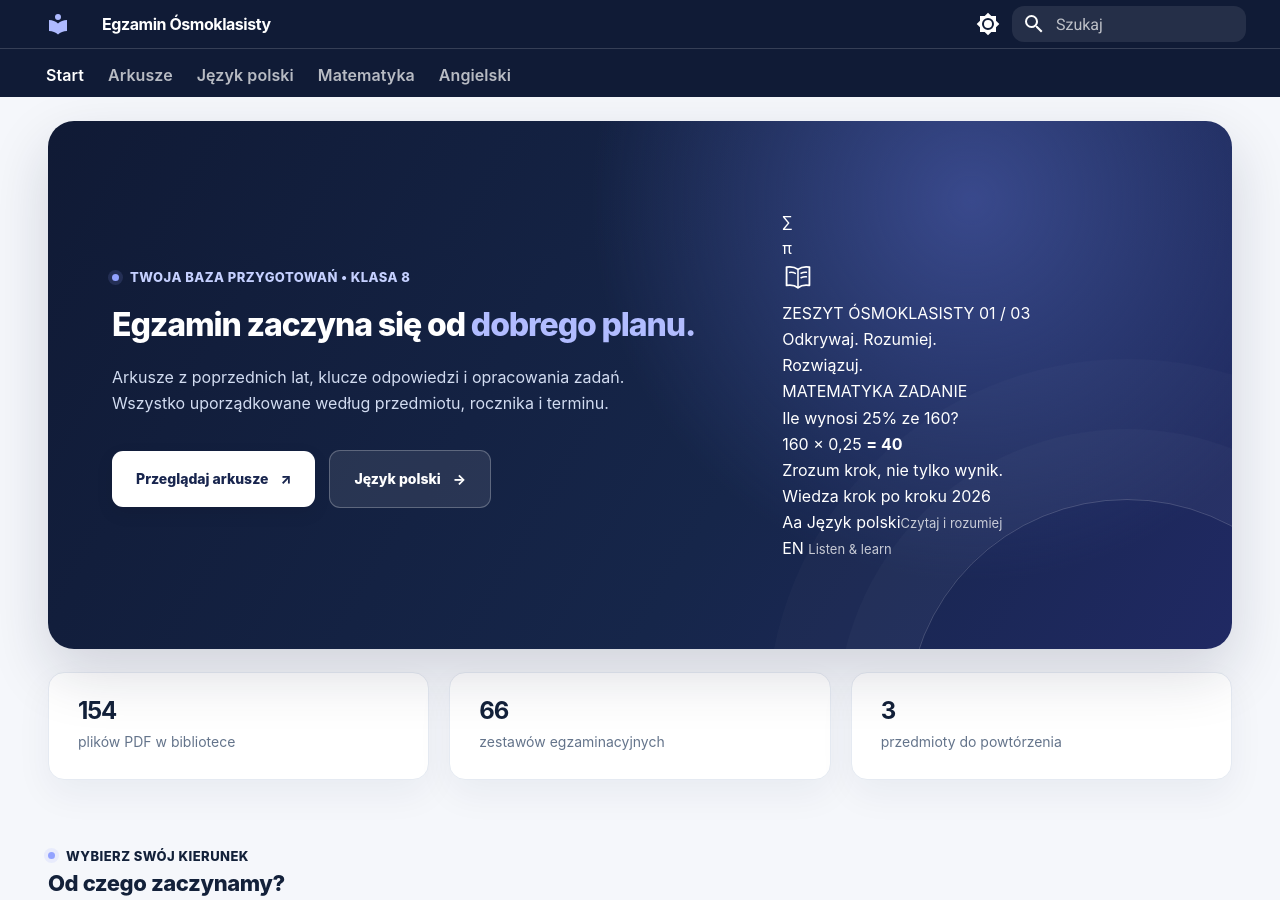
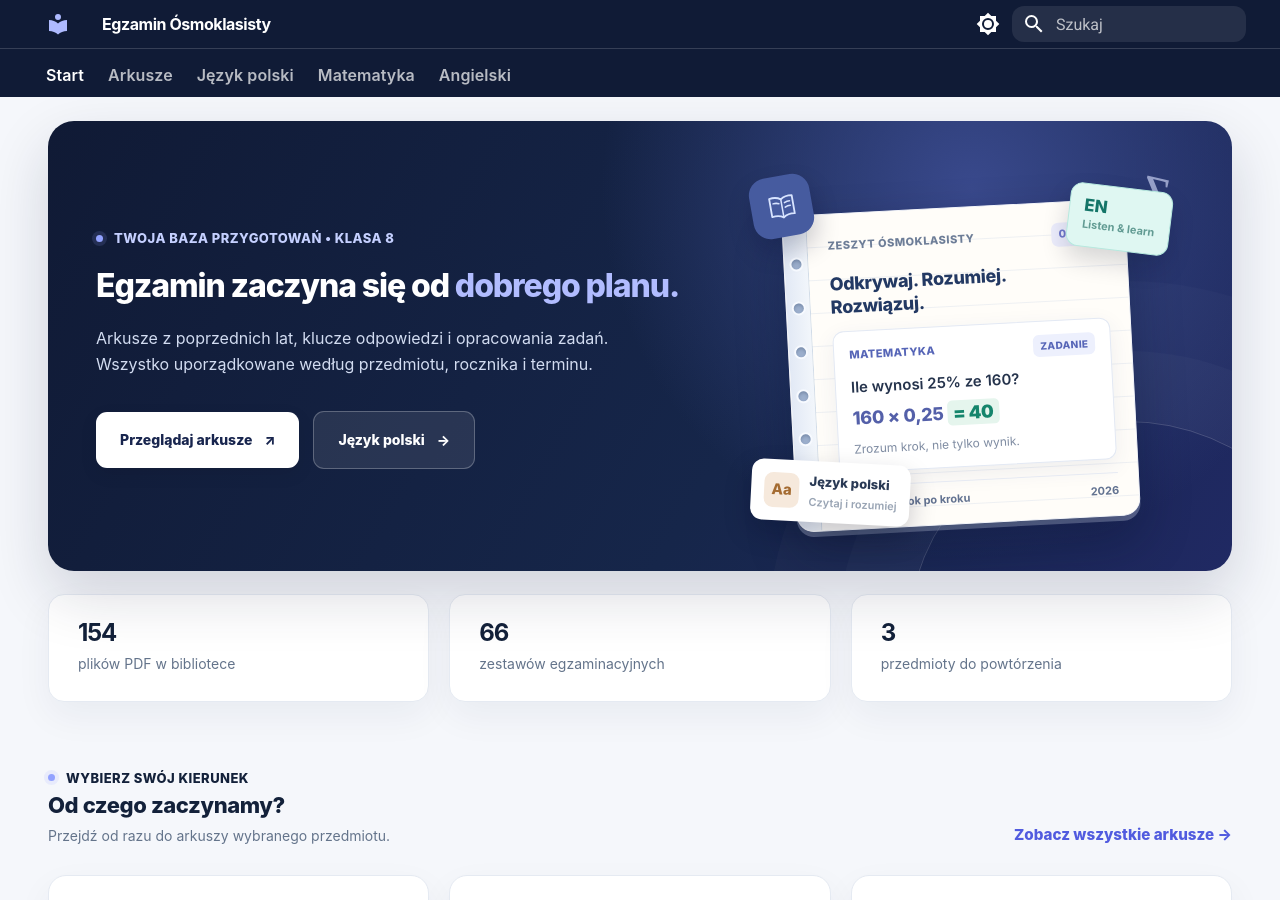
Before and after one commit to dchorazkiewicz/Egzamin_8K_JP, an MkDocs documentation site: the page built from docs/index.md, in a window 1280 px wide and 900 px high. Built offline with MkDocs 1.6.1 and Material for MkDocs 9.7.7, drawn with Linux system fonts in a browser that asks for light colours.

Commit message:
Enable educational notebook illustration styles in full site build

```diff
--- a/mkdocs.yml
+++ b/mkdocs.yml
@@ -6,6 +6,7 @@ extra_css:
   - stylesheets/e8-dropdown-fix.css
   - stylesheets/e8-longread.css
   - stylesheets/e8-type-scale.css
+  - stylesheets/e8-home-education.css
   - stylesheets/e8-english.css
   - stylesheets/e8-math.css
 
```
